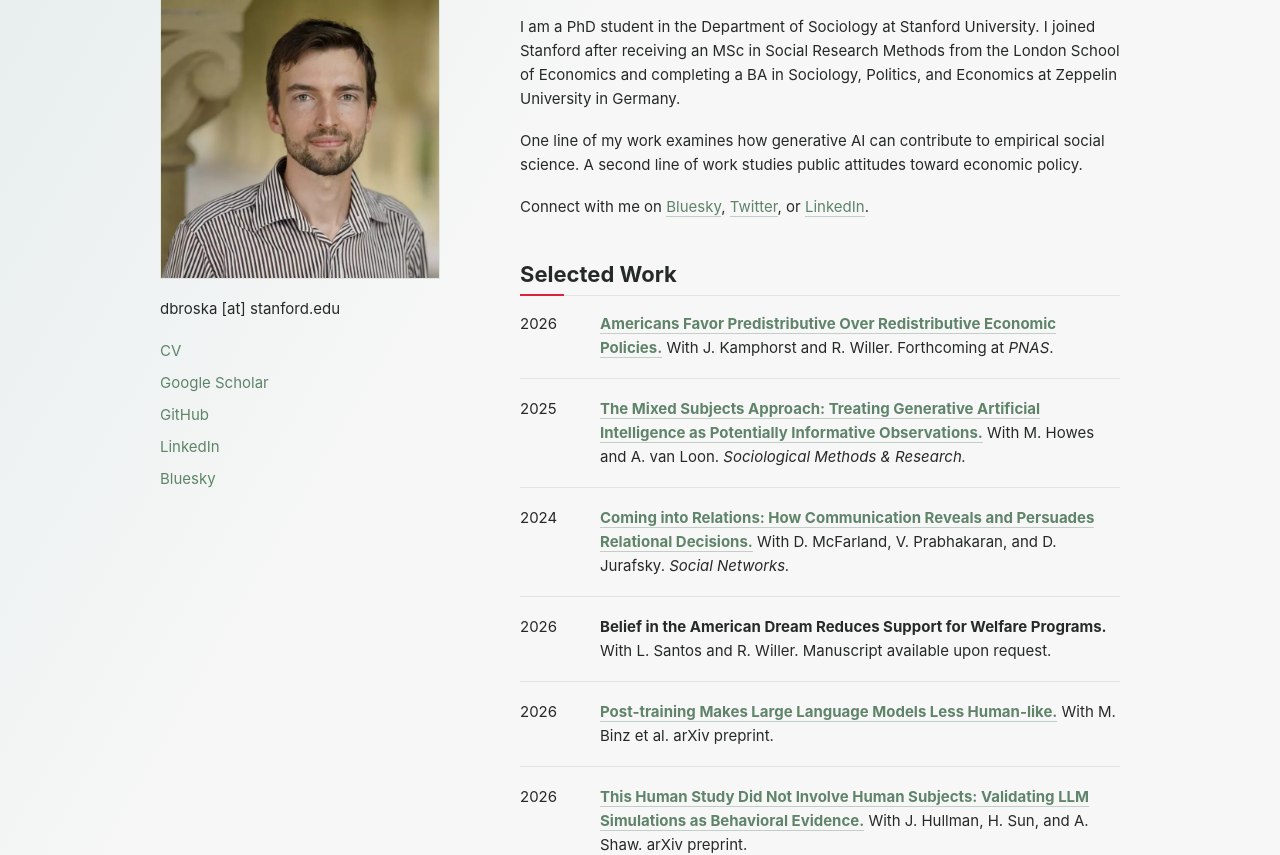
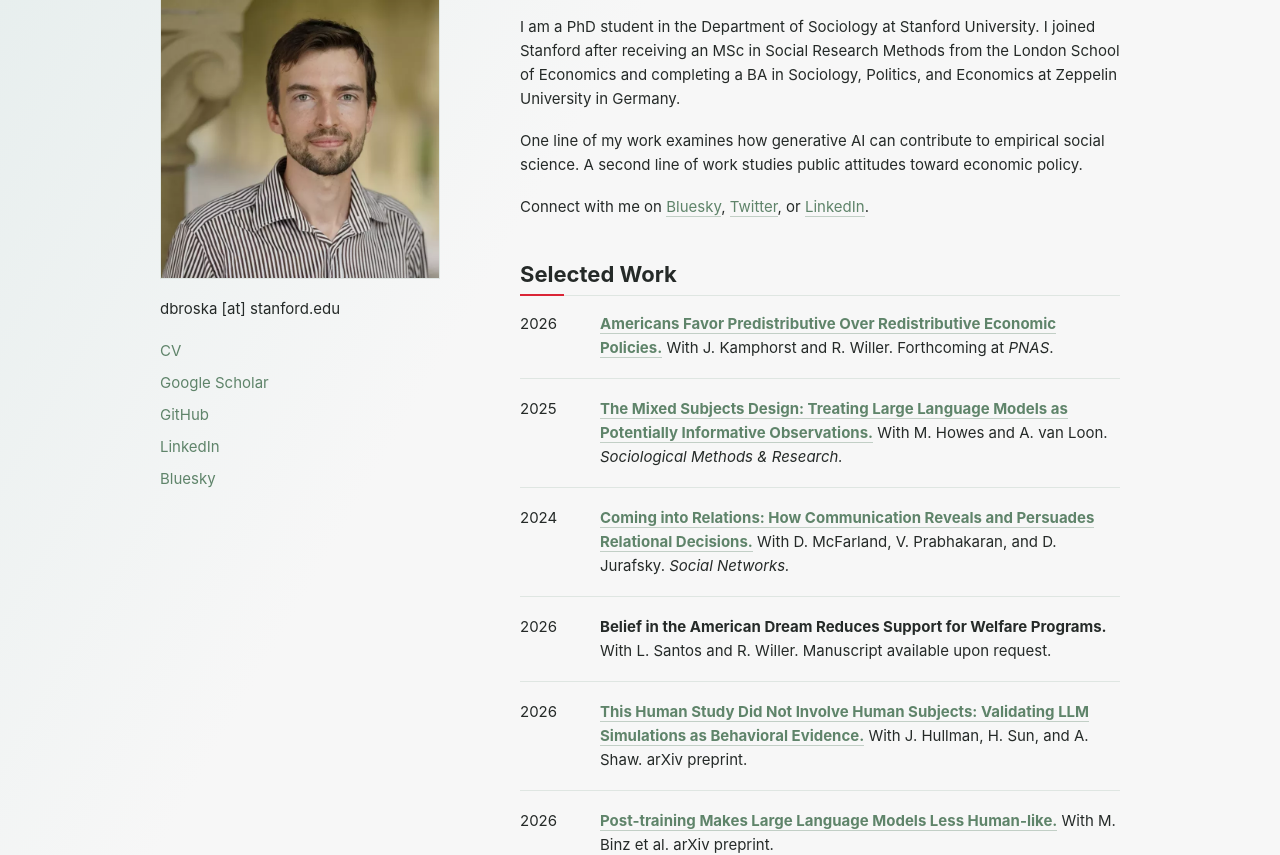
Before and after one commit to davidbroska/davidbroska.github.io, a plain HTML site: page index.html in a window 1280 px wide. Shown: the part 97-952 px from the top of the page. Drawn offline with Linux system fonts and the light colour scheme.

Commit message:
Correct article title and publication order

```diff
--- a/index.html
+++ b/index.html
@@ -67,7 +67,7 @@
               <span class="year">2025</span>
               <span>
                 <a href="https://journals.sagepub.com/doi/10.1177/00491241251326865"><strong>The Mixed
-                Subjects Approach: Treating Generative Artificial Intelligence as Potentially
+                Subjects Design: Treating Large Language Models as Potentially
                 Informative Observations.</strong></a> With M. Howes and A. van Loon.
                 <em>Sociological Methods &amp; Research.</em>
               </span>
@@ -91,16 +91,16 @@
             <li>
               <span class="year">2026</span>
               <span>
-                <a href="https://arxiv.org/abs/2605.07632"><strong>Post-training Makes Large Language
-                Models Less Human-like.</strong></a> With M. Binz et al. arXiv preprint.
+                <a href="https://arxiv.org/abs/2602.15785"><strong>This Human Study Did Not Involve
+                Human Subjects: Validating LLM Simulations as Behavioral Evidence.</strong></a>
+                With J. Hullman, H. Sun, and A. Shaw. arXiv preprint.
               </span>
             </li>
             <li>
               <span class="year">2026</span>
               <span>
-                <a href="https://arxiv.org/abs/2602.15785"><strong>This Human Study Did Not Involve
-                Human Subjects: Validating LLM Simulations as Behavioral Evidence.</strong></a>
-                With J. Hullman, H. Sun, and A. Shaw. arXiv preprint.
+                <a href="https://arxiv.org/abs/2605.07632"><strong>Post-training Makes Large Language
+                Models Less Human-like.</strong></a> With M. Binz et al. arXiv preprint.
               </span>
             </li>
           </ul>
```
